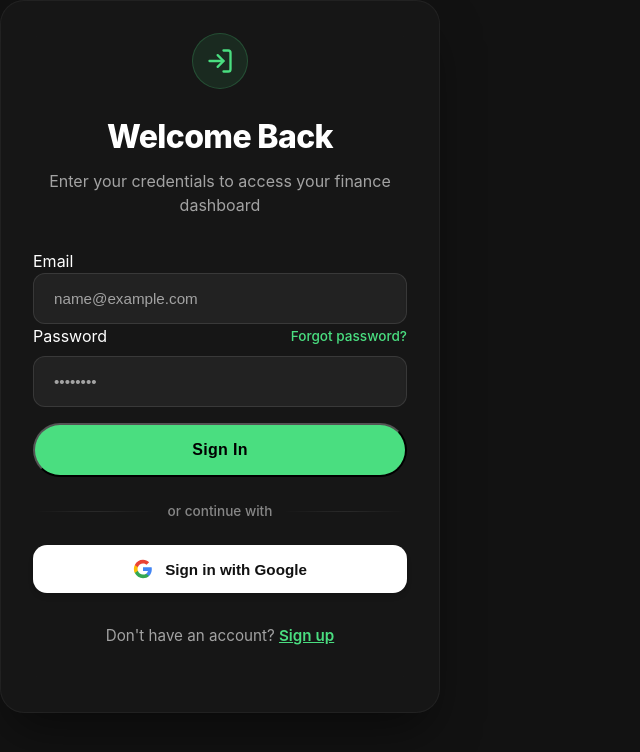
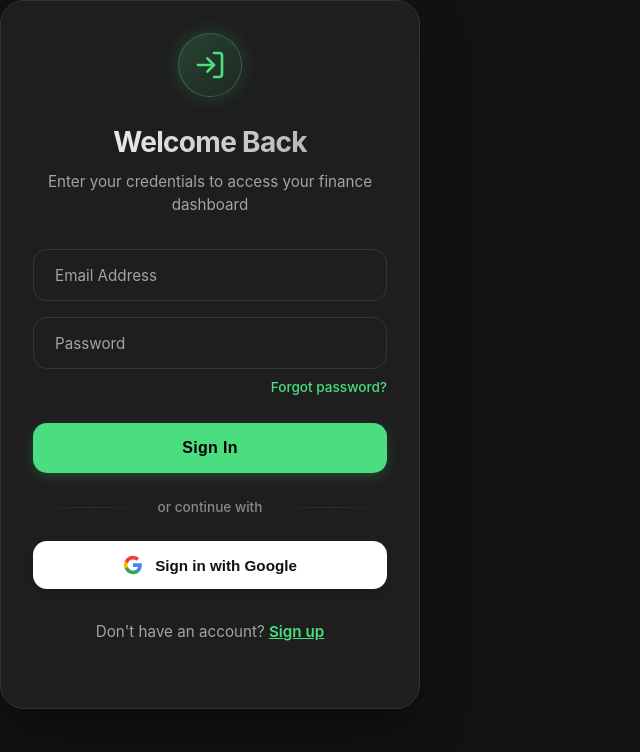
Before and after one commit to sarasithagalagama/sentifi-mern-ai-finance-dashboard, a React (Vite) app in the folder frontend/: page /login in a window 1280 px wide. Shown: the top 752 px of the page, without its empty margins (0-640 px from the left). Built offline with nearby package versions, Linux system fonts and the light colour scheme; no server answers.

Commit message:
fix(ui): harmonize login page ui with new register page design

```diff
--- a/frontend/src/pages/Login.tsx
+++ b/frontend/src/pages/Login.tsx
@@ -11,15 +11,23 @@ const Login = () => {
   const [password, setPassword] = useState('');
   const [loading, setLoading] = useState(false);
 
+  const [focusedInput, setFocusedInput] = useState<string | null>(null);
+
   const { login, loginWithGoogle } = useAuth();
   const navigate = useNavigate();
+
+  const getInputBorderColor = (fieldName: string) => {
+    if (focusedInput === fieldName) return 'var(--primary)';
+    if (fieldName === 'email' && email) return 'var(--primary)';
+    if (fieldName === 'password' && password) return 'var(--primary)';
+    return 'var(--border)';
+  };
 
   const handleGoogleLogin = async () => {
     try {
       const result = await signInWithPopup(auth, googleProvider);
       const token = await result.user.getIdToken();
 
-      // We send limited user info to backend to register if needed
       const googleUser = {
         name: result.user.displayName,
         email: result.user.email,
@@ -30,7 +38,6 @@ const Login = () => {
       navigate('/dashboard');
     } catch (error) {
        console.error("Google Login Error:", error);
-       // Error is already handled/toasted in context
     }
   };
 
@@ -50,54 +57,153 @@ const Login = () => {
 
   return (
     <div className="auth-page">
-      <div className="auth-card">
-        <div style={{ textAlign: 'center', marginBottom: '2rem' }}>
+      <div className="auth-card" style={{
+        background: '#1E1E1E',
+        borderRadius: '24px',
+        padding: '2rem',
+        boxShadow: '0 25px 50px -12px rgba(0, 0, 0, 0.5)',
+        border: '1px solid #333',
+        width: '100%',
+        maxWidth: '420px',
+        position: 'relative',
+      }}>
+        {/* Glow Effects */}
+        <div style={{
+          position: 'absolute',
+          top: '-50%',
+          left: '50%',
+          transform: 'translateX(-50%)',
+          width: '200px',
+          height: '200px',
+          background: 'var(--primary)',
+          opacity: '0.15',
+          filter: 'blur(80px)',
+          borderRadius: '50%',
+          pointerEvents: 'none'
+        }} />
+
+        <div style={{ textAlign: 'center', marginBottom: '2rem', position: 'relative' }}>
           <div style={{
-             width: 56, height: 56,
-             background: 'rgba(74, 222, 128, 0.1)',
+             width: 64, height: 64,
+             background: 'linear-gradient(135deg, rgba(74, 222, 128, 0.2), rgba(74, 222, 128, 0.05))',
              borderRadius: '50%',
              display: 'flex', alignItems: 'center', justifyContent: 'center',
              margin: '0 auto 1.5rem auto',
              color: 'var(--primary)',
-             border: '1px solid rgba(74, 222, 128, 0.2)'
+             border: '1px solid rgba(74, 222, 128, 0.3)',
+             boxShadow: '0 0 20px rgba(74, 222, 128, 0.2)'
           }}>
-            <LogIn size={28} />
+            <LogIn size={32} />
           </div>
-          <h1>Welcome Back</h1>
-          <p className="text-mute">Enter your credentials to access your finance dashboard</p>
+          <h1 style={{
+            fontSize: '1.75rem',
+            fontWeight: 700,
+            letterSpacing: '-0.025em',
+            marginBottom: '0.5rem',
+            background: 'linear-gradient(to right, #fff, #a3a3a3)',
+            WebkitBackgroundClip: 'text',
+            WebkitTextFillColor: 'transparent'
+          }}>Welcome Back</h1>
+          <p className="text-mute" style={{ fontSize: '0.95rem' }}>Enter your credentials to access your finance dashboard</p>
         </div>
 
-        <form onSubmit={handleSubmit} className="auth-form">
-          <div className="form-group">
-            <label htmlFor="email">Email</label>
+        <form onSubmit={handleSubmit} className="auth-form" style={{ display: 'flex', flexDirection: 'column', gap: '16px' }}>
+          <div className="form-group" style={{ position: 'relative' }}>
+            <label htmlFor="email" style={{
+                position: 'absolute',
+                left: '16px',
+                top: email || focusedInput === 'email' ? '-10px' : '16px',
+                fontSize: email || focusedInput === 'email' ? '0.75rem' : '0.95rem',
+                color: focusedInput === 'email' ? 'var(--primary)' : 'var(--text-secondary)',
+                background: '#1E1E1E',
+                padding: '0 6px',
+                transition: 'all 0.2s',
+                pointerEvents: 'none',
+                zIndex: 10
+            }}>Email Address</label>
             <input
               type="email"
               id="email"
               value={email}
               onChange={(e) => setEmail(e.target.value)}
+              onFocus={() => setFocusedInput('email')}
+              onBlur={() => setFocusedInput(null)}
               required
-              placeholder="name@example.com"
+              style={{
+                  width: '100%',
+                  padding: '16px',
+                  background: 'transparent',
+                  border: `1px solid ${getInputBorderColor('email')}`,
+                  borderRadius: '14px',
+                  color: 'white',
+                  fontSize: '1rem',
+                  outline: 'none',
+                  transition: 'all 0.2s'
+              }}
             />
           </div>
 
-          <div className="form-group">
-            <div style={{ display: 'flex', justifyContent: 'space-between', alignItems: 'center', marginBottom: '0.5rem' }}>
-              <label htmlFor="password" style={{ marginBottom: 0 }}>Password</label>
-              <Link to="#" style={{ fontSize: '0.85rem', color: 'var(--primary)', textDecoration: 'none', fontWeight: 500 }}>
-                Forgot password?
-              </Link>
-            </div>
-            <input
+          <div className="form-group" style={{ position: 'relative' }}>
+            <label htmlFor="password" style={{
+                position: 'absolute',
+                left: '16px',
+                top: password || focusedInput === 'password' ? '-10px' : '16px',
+                fontSize: password || focusedInput === 'password' ? '0.75rem' : '0.95rem',
+                color: focusedInput === 'password' ? 'var(--primary)' : 'var(--text-secondary)',
+                background: '#1E1E1E',
+                padding: '0 6px',
+                transition: 'all 0.2s',
+                pointerEvents: 'none',
+                zIndex: 10
+            }}>Password</label>
+             <input
               type="password"
               id="password"
               value={password}
               onChange={(e) => setPassword(e.target.value)}
+              onFocus={() => setFocusedInput('password')}
+              onBlur={() => setFocusedInput(null)}
               required
-              placeholder="••••••••"
+              style={{
+                  width: '100%',
+                  padding: '16px',
+                  background: 'transparent',
+                  border: `1px solid ${getInputBorderColor('password')}`,
+                  borderRadius: '14px',
+                  color: 'white',
+                  fontSize: '1rem',
+                  outline: 'none',
+                  transition: 'all 0.2s'
+              }}
             />
           </div>
 
-          <button type="submit" className="btn-submit" disabled={loading}>
+           <div style={{ display: 'flex', justifyContent: 'flex-end', marginTop: '-8px' }}>
+              <Link to="#" style={{ fontSize: '0.85rem', color: 'var(--primary)', textDecoration: 'none', fontWeight: 500 }}>
+                Forgot password?
+              </Link>
+          </div>
+
+          <button
+            type="submit"
+            className="btn-submit"
+            disabled={loading}
+             style={{
+                marginTop: '10px',
+                padding: '16px',
+                borderRadius: '14px',
+                fontSize: '1rem',
+                fontWeight: 600,
+                letterSpacing: '0.02em',
+                background: 'var(--primary)',
+                color: '#000',
+                border: 'none',
+                cursor: loading ? 'not-allowed' : 'pointer',
+                opacity: loading ? 0.7 : 1,
+                boxShadow: '0 4px 12px rgba(74, 222, 128, 0.2)',
+                transition: 'all 0.2s'
+            }}
+          >
             {loading ? 'Logging in...' : 'Sign In'}
           </button>
         </form>
```
